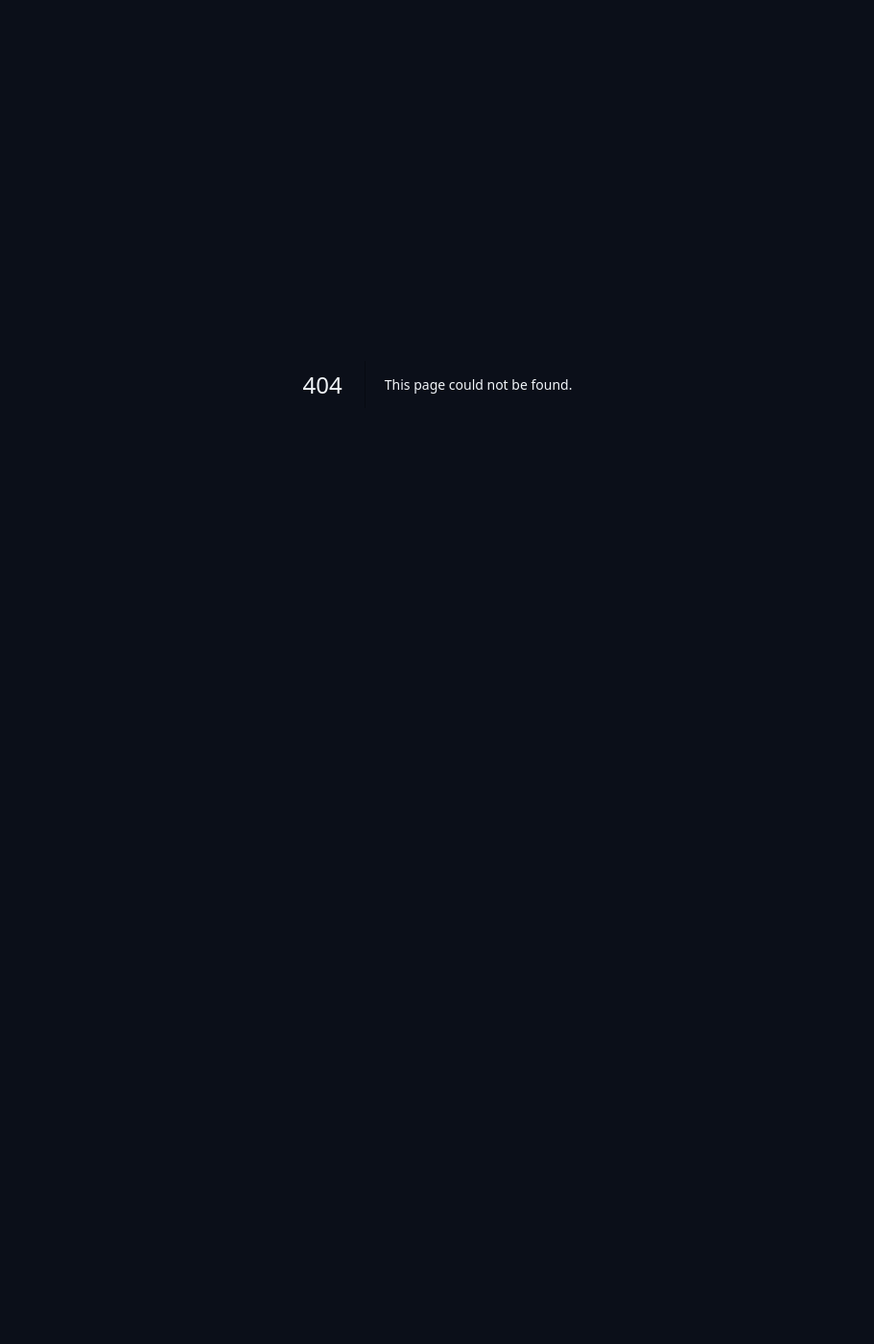
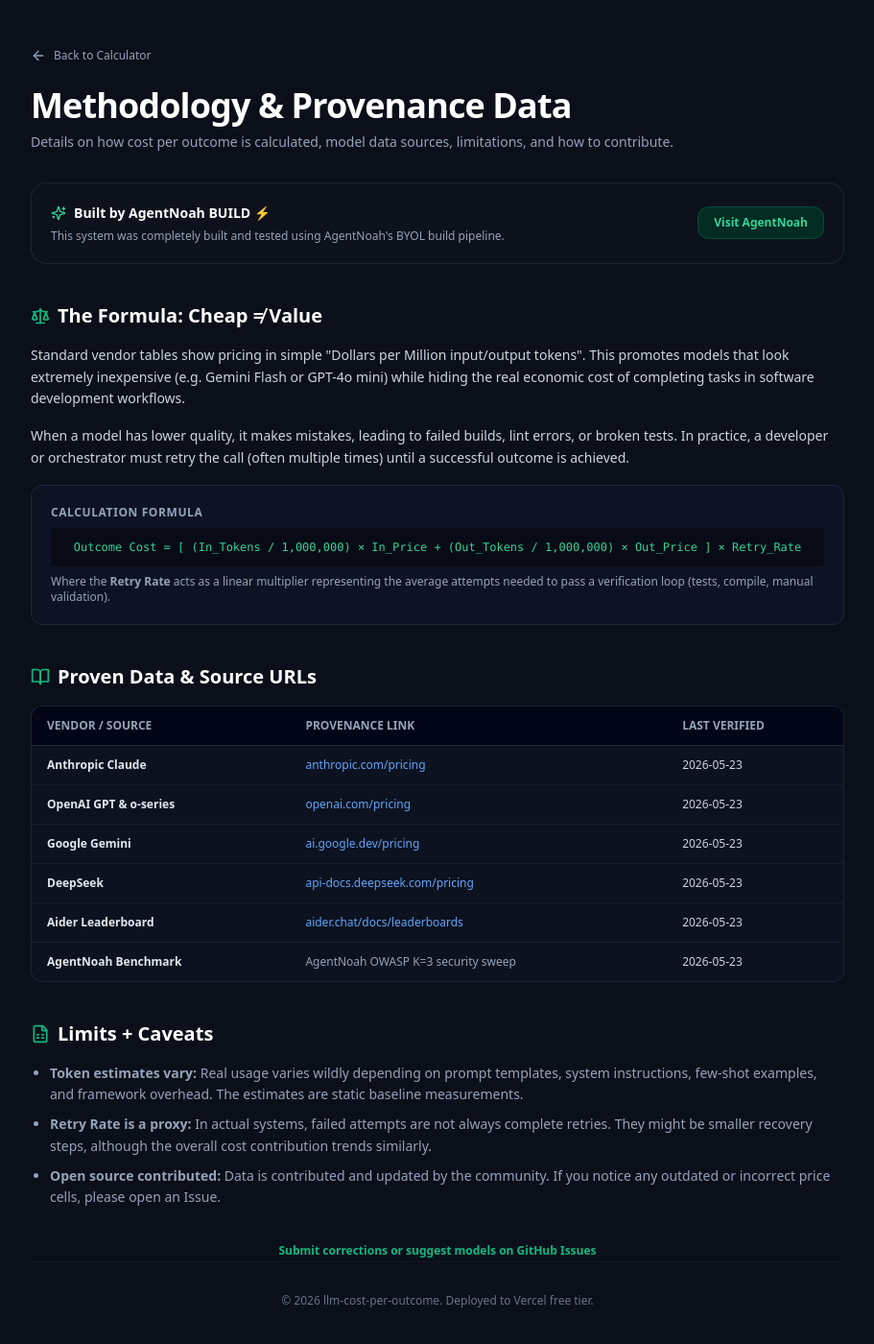
Before and after one commit to guevae2/llm-cost-per-outcome, a Next.js app: page /about in a window 1280 px wide. Before the commit this address had no page. Shown: the top 1400 px of the page at 96% size, without its empty margins (184-1095 px from the left). Before the commit the page ends 800 px from the top, so only its background shows below. Built offline with nearby package versions, Linux system fonts and the light colour scheme.

Commit message:
feat: Project spec: - Name:… [app/about/page.tsx] [AgentNoah BUILD]

```diff
--- /dev/null
+++ b/app/about/page.tsx
@@ -0,0 +1,162 @@
+import React from 'react';
+import Link from 'next/link';
+import { ArrowLeft, Sparkles, BookOpen, Scale, FileSpreadsheet } from 'lucide-react';
+
+export default function About() {
+  return (
+    <div className="max-w-4xl mx-auto w-full px-4 sm:px-6 py-12 flex-1 flex flex-col">
+      <header className="mb-8">
+        <Link href="/" className="inline-flex items-center gap-2 text-xs text-slate-400 hover:text-white transition mb-6">
+          <ArrowLeft className="h-4 w-4" />
+          <span>Back to Calculator</span>
+        </Link>
+        <h1 className="text-3xl sm:text-4xl font-extrabold text-white tracking-tight">
+          Methodology & Provenance Data
+        </h1>
+        <p className="text-slate-400 text-sm mt-2">
+          Details on how cost per outcome is calculated, model data sources, limitations, and how to contribute.
+        </p>
+      </header>
+
+      <main className="space-y-10 text-slate-300 leading-relaxed text-sm">
+        <section className="bg-panelBg/20 border border-slate-800/80 p-5 rounded-2xl flex items-center justify-between">
+          <div className="space-y-1">
+            <h3 className="font-bold text-white flex items-center gap-2">
+              <Sparkles className="h-4 w-4 text-emerald-400" />
+              <span>Built by AgentNoah BUILD ⚡</span>
+            </h3>
+            <p className="text-xs text-slate-400">
+              This system was completely built and tested using AgentNoah's BYOL build pipeline.
+            </p>
+          </div>
+          <a
+            href="https://agentnoah.dev"
+            target="_blank"
+            rel="noopener noreferrer"
+            className="text-xs bg-emerald-950 text-emerald-400 hover:bg-emerald-900 border border-emerald-800/60 px-4 py-2 rounded-xl font-bold transition duration-200"
+          >
+            Visit AgentNoah
+          </a>
+        </section>
+
+        <section className="space-y-4">
+          <h2 className="text-xl font-bold text-white flex items-center gap-2">
+            <Scale className="h-5 w-5 text-accentTeal" />
+            <span>The Formula: Cheap ≠ Value</span>
+          </h2>
+          <p>
+            Standard vendor tables show pricing in simple "Dollars per Million input/output tokens". This promotes models that look extremely inexpensive (e.g. Gemini Flash or GPT-4o mini) while hiding the real economic cost of completing tasks in software development workflows.
+          </p>
+          <p>
+            When a model has lower quality, it makes mistakes, leading to failed builds, lint errors, or broken tests. In practice, a developer or orchestrator must retry the call (often multiple times) until a successful outcome is achieved.
+          </p>
+          <div className="bg-slate-900/60 border border-slate-800 p-5 rounded-xl space-y-2">
+            <p className="text-xs text-slate-400 uppercase tracking-wider font-bold">Calculation Formula</p>
+            <div className="p-3 bg-black/40 rounded font-mono text-emerald-400 text-xs text-center">
+              Outcome Cost = [ (In_Tokens / 1,000,000) × In_Price + (Out_Tokens / 1,000,000) × Out_Price ] × Retry_Rate
+            </div>
+            <p className="text-xs text-slate-400">
+              Where the <strong>Retry Rate</strong> acts as a linear multiplier representing the average attempts needed to pass a verification loop (tests, compile, manual validation).
+            </p>
+          </div>
+        </section>
+
+        <section className="space-y-4">
+          <h2 className="text-xl font-bold text-white flex items-center gap-2">
+            <BookOpen className="h-5 w-5 text-accentTeal" />
+            <span>Proven Data & Source URLs</span>
+          </h2>
+
+          <div className="bg-slate-900/40 border border-slate-800/80 rounded-xl overflow-hidden text-xs">
+            <table className="w-full text-left">
+              <thead className="bg-slate-950 text-slate-400 font-bold uppercase border-b border-slate-800">
+                <tr>
+                  <th className="px-4 py-3">Vendor / Source</th>
+                  <th className="px-4 py-3">Provenance Link</th>
+                  <th className="px-4 py-3">Last Verified</th>
+                </tr>
+              </thead>
+              <tbody className="divide-y divide-slate-800/50">
+                <tr>
+                  <td className="px-4 py-3 font-semibold text-slate-200">Anthropic Claude</td>
+                  <td className="px-4 py-3 text-blue-400 hover:underline">
+                    <a href="https://www.anthropic.com/pricing" target="_blank" rel="noopener noreferrer">anthropic.com/pricing</a>
+                  </td>
+                  <td className="px-4 py-3">2026-05-23</td>
+                </tr>
+                <tr>
+                  <td className="px-4 py-3 font-semibold text-slate-200">OpenAI GPT & o-series</td>
+                  <td className="px-4 py-3 text-blue-400 hover:underline">
+                    <a href="https://openai.com/pricing" target="_blank" rel="noopener noreferrer">openai.com/pricing</a>
+                  </td>
+                  <td className="px-4 py-3">2026-05-23</td>
+                </tr>
+                <tr>
+                  <td className="px-4 py-3 font-semibold text-slate-200">Google Gemini</td>
+                  <td className="px-4 py-3 text-blue-400 hover:underline">
+                    <a href="https://ai.google.dev/pricing" target="_blank" rel="noopener noreferrer">ai.google.dev/pricing</a>
+                  </td>
+                  <td className="px-4 py-3">2026-05-23</td>
+                </tr>
+                <tr>
+                  <td className="px-4 py-3 font-semibold text-slate-200">DeepSeek</td>
+                  <td className="px-4 py-3 text-blue-400 hover:underline">
+                    <a href="https://api-docs.deepseek.com/pricing" target="_blank" rel="noopener noreferrer">api-docs.deepseek.com/pricing</a>
+                  </td>
+                  <td className="px-4 py-3">2026-05-23</td>
+                </tr>
+                <tr>
+                  <td className="px-4 py-3 font-semibold text-slate-200">Aider Leaderboard</td>
+                  <td className="px-4 py-3 text-blue-400 hover:underline">
+                    <a href="https://aider.chat/docs/leaderboards/" target="_blank" rel="noopener noreferrer">aider.chat/docs/leaderboards</a>
+                  </td>
+                  <td className="px-4 py-3">2026-05-23</td>
+                </tr>
+                <tr>
+                  <td className="px-4 py-3 font-semibold text-slate-200">AgentNoah Benchmark</td>
+                  <td className="px-4 py-3 text-slate-400">
+                    AgentNoah OWASP K=3 security sweep
+                  </td>
+                  <td className="px-4 py-3">2026-05-23</td>
+                </tr>
+              </tbody>
+            </table>
+          </div>
+        </section>
+
+        <section className="space-y-4">
+          <h2 className="text-xl font-bold text-white flex items-center gap-2">
+            <FileSpreadsheet className="h-5 w-5 text-accentTeal" />
+            <span>Limits + Caveats</span>
+          </h2>
+          <ul className="list-disc pl-5 space-y-2 text-slate-400">
+            <li>
+              <strong>Token estimates vary:</strong> Real usage varies wildly depending on prompt templates, system instructions, few-shot examples, and framework overhead. The estimates are static baseline measurements.
+            </li>
+            <li>
+              <strong>Retry Rate is a proxy:</strong> In actual systems, failed attempts are not always complete retries. They might be smaller recovery steps, although the overall cost contribution trends similarly.
+            </li>
+            <li>
+              <strong>Open source contributed:</strong> Data is contributed and updated by the community. If you notice any outdated or incorrect price cells, please open an Issue.
+            </li>
+          </ul>
+
+          <div className="pt-4 text-center">
+            <a
+              href="https://github.com/guevae2/llm-cost-per-outcome/issues"
+              target="_blank"
+              rel="noopener noreferrer"
+              className="inline-flex items-center gap-2 text-xs text-accentTeal hover:underline font-semibold"
+            >
+              <span>Submit corrections or suggest models on GitHub Issues</span>
+            </a>
+          </div>
+        </section>
+      </main>
+
+      <footer className="mt-auto border-t border-slate-900 pt-8 text-center text-xs text-slate-500">
+        <span>© 2026 llm-cost-per-outcome. Deployed to Vercel free tier.</span>
+      </footer>
+    </div>
+  );
+}
```
